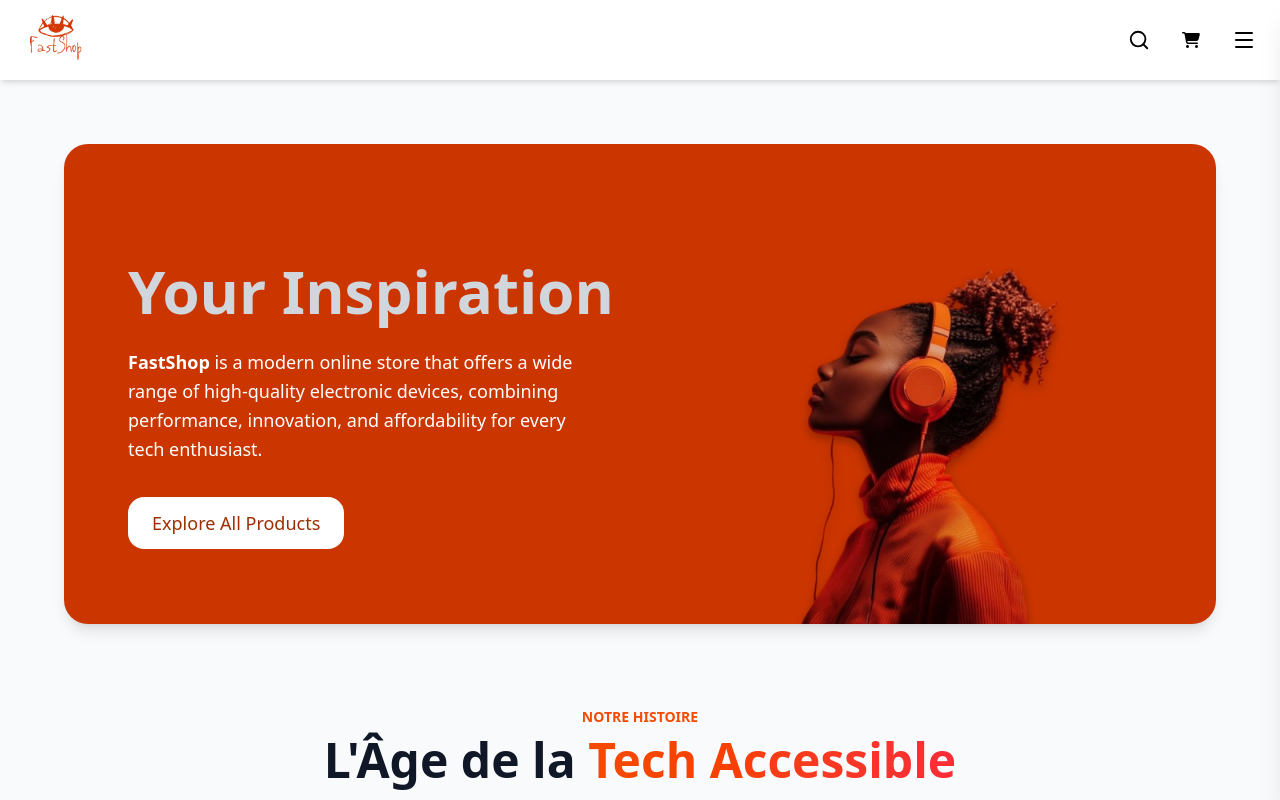
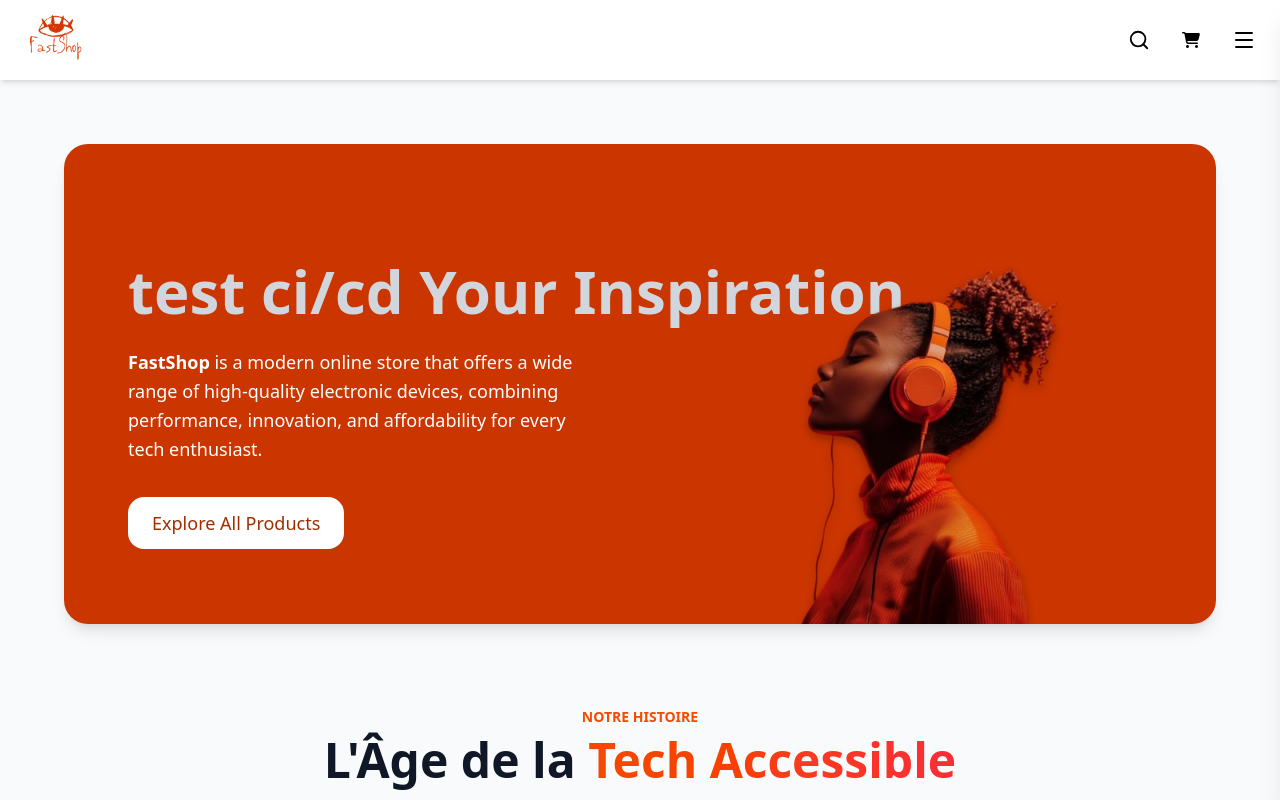
Before and after one commit to Ayoub-fetti/EmarketAPI, a React (Vite) app in the folder frontend/: page / in a window 1280 px wide. Shown: the top 800 px of the page. Built offline with nearby package versions, Linux system fonts and the light colour scheme.

Commit message:
test new ci/cd

```diff
--- a/frontend/src/pages/Home.jsx
+++ b/frontend/src/pages/Home.jsx
@@ -12,7 +12,7 @@ export default function Home() {
           {/* Left Content Section - positioned behind image */}
           <div className="flex-1 relative z-0">
             <h1 className="absolute top-1/8 left-0 text-4xl md:text-5xl lg:text-6xl font-bold text-gray-300 whitespace-nowrap">
-               Your Inspiration
+              test ci/cd Your Inspiration
             </h1>
 
             <p className="mt-32 text-lg text-white mb-8 leading-relaxed max-w-md">
```
Also changed, not shown: 1 other file (tests, documents, lock files or other folders).
